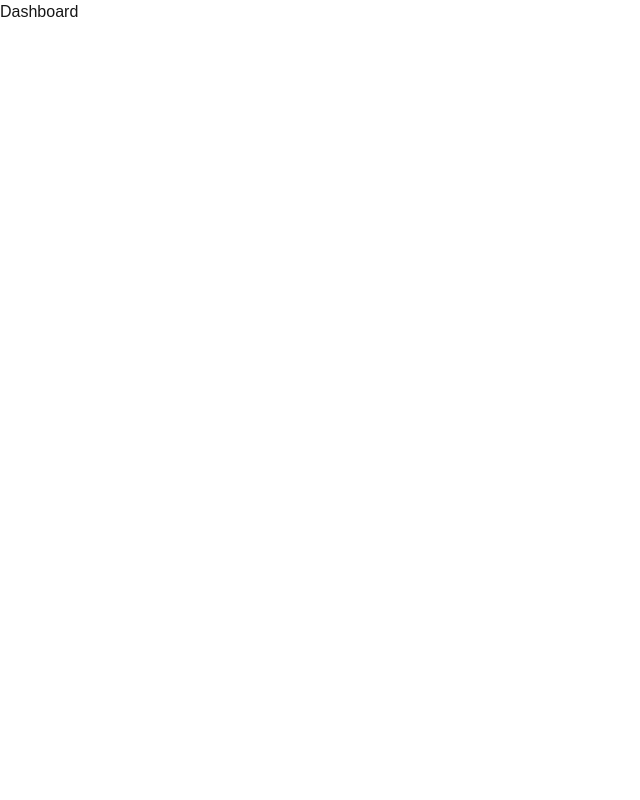
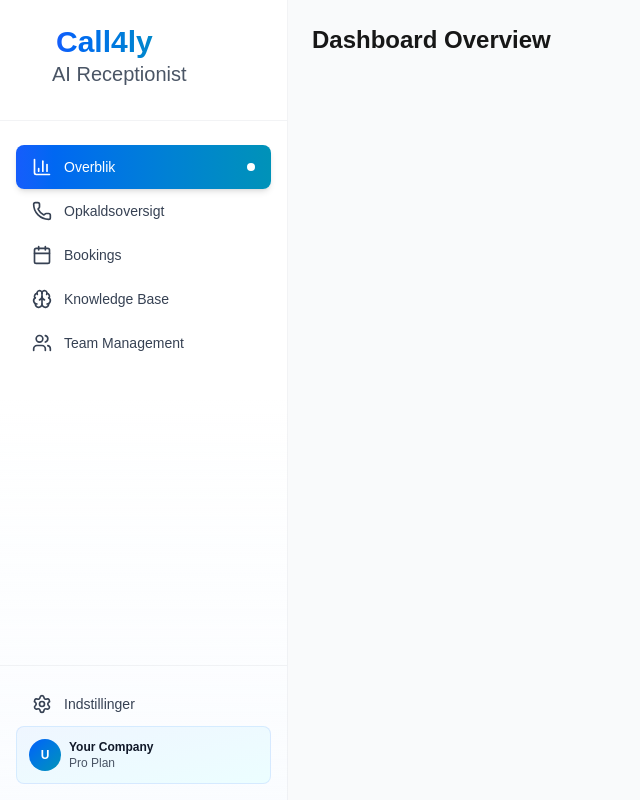
Before and after one commit to moha3052/call4ly-landing, a Next.js app: page /dashboard in a window 1280 px wide. Shown: the whole page, without its empty margins (0-640 px from the left). Built offline with nearby package versions, Linux system fonts and the light colour scheme.

Commit message:
Har lavet Sidebar.tsx til dashboard

```diff
--- /dev/null
+++ b/app/components/navigation/Sidebar.tsx
@@ -0,0 +1,90 @@
+'use client';
+
+import Link from "next/link";
+import { usePathname } from "next/navigation";
+import { BarChart3, Phone, Calendar, Brain, Users, Settings } from "lucide-react";
+
+const menu = [
+    { name: "Overblik", href: "/dashboard", Icon: BarChart3 },
+    { name: "Opkaldsoversigt", href: "/dashboard/calls", Icon: Phone },
+    { name: "Bookings", href: "/dashboard/bookings", Icon: Calendar },
+    { name: "Knowledge Base", href: "/dashboard/knowledge", Icon: Brain },
+    { name: "Team Management", href: "/dashboard/team", Icon: Users },
+];
+
+export default function Sidebar() {
+    const pathname = usePathname();
+
+    return (
+        <aside className="w-72 bg-gradient-to-b from-white via-white to-blue-50/30 border-r border-gray-200/50 h-screen flex flex-col overflow-hidden">
+            {/* Logo & Branding */}
+            <div className="p-6 border-b border-gray-200/50">
+                <div className="flex items-center gap-3 mb-2">
+
+                    <div>
+                        <h2 className="ml-8 text-3xl font-bold bg-gradient-to-r from-blue-600 to-cyan-600 bg-clip-text text-transparent ">
+                            Call4ly
+                        </h2>
+                        <p className="ml-7 text-xl text-gray-600">AI Receptionist</p>
+                    </div>
+                </div>
+            </div>
+
+            {/* Navigation Menu */}
+            <nav className="flex-1 overflow-y-auto px-4 py-6 space-y-2">
+                {menu.map((item) => {
+                    const isActive = pathname === item.href || pathname.startsWith(item.href + "/");
+                    const IconComponent = item.Icon;
+
+                    return (
+                        <Link key={item.href} href={item.href}>
+                            <div
+                                className={`flex items-center gap-3 px-4 py-3 rounded-lg transition-all duration-300 cursor-pointer group ${
+                                    isActive
+                                        ? "bg-gradient-to-r from-blue-600 to-cyan-600 text-white shadow-md"
+                                        : "text-gray-700 hover:bg-gray-100/50"
+                                }`}
+                            >
+                                <IconComponent className="w-5 h-5" strokeWidth={2} />
+                                <span className="font-medium text-sm">{item.name}</span>
+                                {isActive && (
+                                    <div className="ml-auto w-2 h-2 rounded-full bg-white"></div>
+                                )}
+                            </div>
+                        </Link>
+                    );
+                })}
+            </nav>
+
+            {/* Footer - Settings & User */}
+            <div className="border-t border-gray-200/50 p-4 space-y-3">
+                {/* Settings Button */}
+                <Link href="/dashboard/settings">
+                    <div
+                        className={`flex items-center gap-3 px-4 py-3 rounded-lg transition-all duration-300 cursor-pointer ${
+                            pathname === "/dashboard/settings"
+                                ? "bg-gradient-to-r from-blue-600 to-cyan-600 text-white shadow-md"
+                                : "text-gray-700 hover:bg-gray-100/50"
+                        }`}
+                    >
+                        <Settings className="w-5 h-5" strokeWidth={2} />
+                        <span className="font-medium text-sm">Indstillinger</span>
+                    </div>
+                </Link>
+
+                {/* User Profile Card */}
+                <div className="bg-gradient-to-br from-blue-50 to-cyan-50 rounded-lg p-3 border border-blue-200/50">
+                    <div className="flex items-center gap-2">
+                        <div className="w-8 h-8 rounded-full bg-gradient-to-br from-blue-600 to-cyan-600 flex items-center justify-center text-white text-xs font-bold">
+                            U
+                        </div>
+                        <div className="flex-1 min-w-0">
+                            <p className="text-xs font-semibold text-gray-900 truncate">Your Company</p>
+                            <p className="text-xs text-gray-600 truncate">Pro Plan</p>
+                        </div>
+                    </div>
+                </div>
+            </div>
+        </aside>
+    );
+}
--- /dev/null
+++ b/app/dashboard/layout.tsx
@@ -0,0 +1,13 @@
+import Sidebar from "@/app/components/navigation/Sidebar";
+
+// @ts-ignore
+export default function DashboardLayout({ children }) {
+    return (
+        <div className="flex h-screen">
+            <Sidebar />
+            <main className="flex-1 p-6 bg-gray-50 overflow-y-auto">
+                {children}
+            </main>
+        </div>
+    );
+}
--- a/app/dashboard/page.tsx
+++ b/app/dashboard/page.tsx
@@ -1,8 +1,5 @@
-
-export default function dashboardPage() {
+export default function DashboardHome() {
     return (
-        <div>
-            <h1>Dashboard</h1>
-        </div>
+        <h1 className="text-2xl font-bold">Dashboard Overview</h1>
     )
 }
--- a/package.json
+++ b/package.json
@@ -11,9 +11,11 @@
   "dependencies": {
     "@supabase/supabase-js": "^2.81.1",
     "framer-motion": "^12.23.24",
+    "lucide-react": "^0.554.0",
     "next": "16.0.2",
     "react": "19.2.0",
     "react-dom": "19.2.0",
+    "recharts": "^2.12.0",
     "resend": "^6.4.2"
   },
   "devDependencies": {
```
Also changed, not shown: 1 other file (tests, documents, lock files or other folders).
